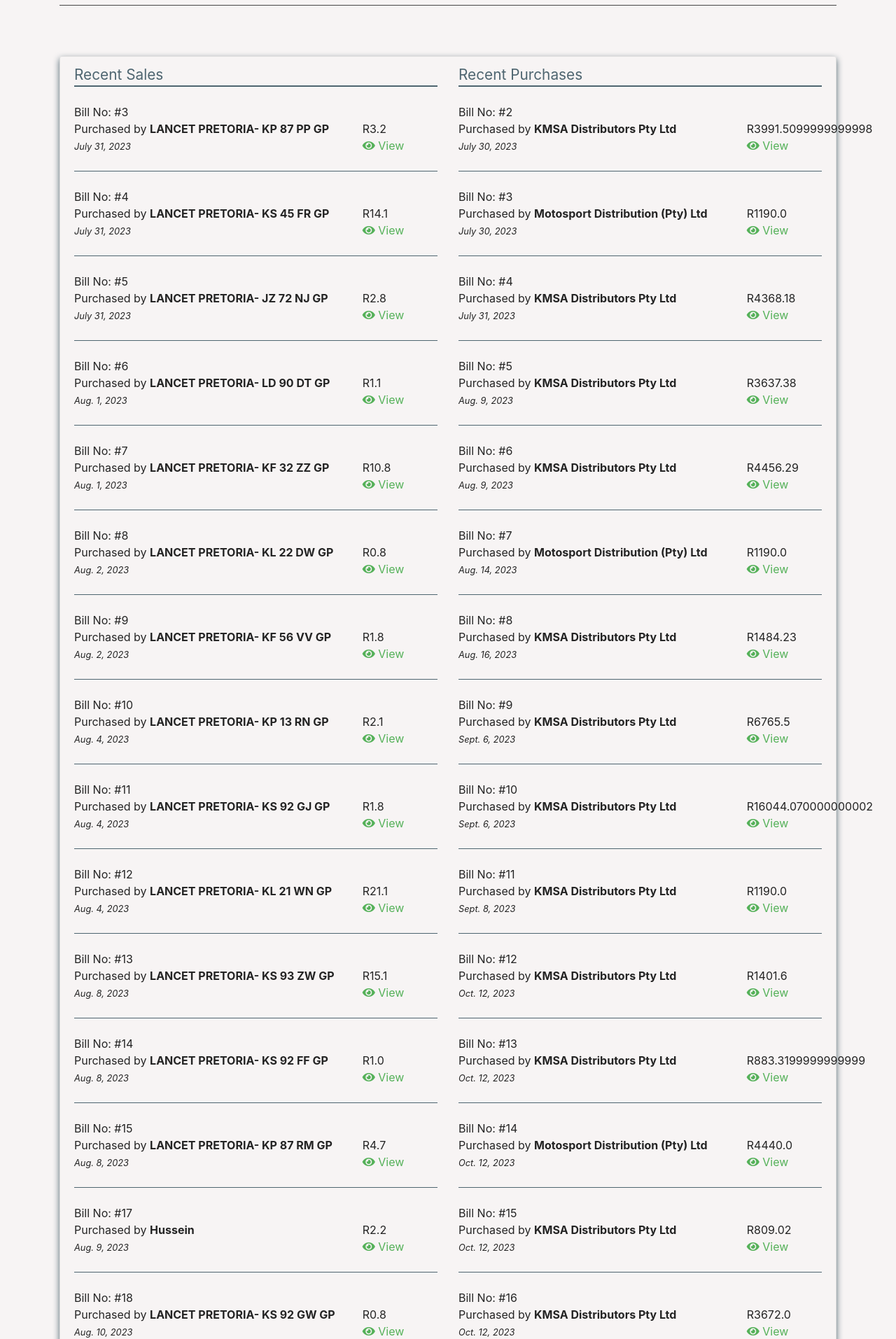
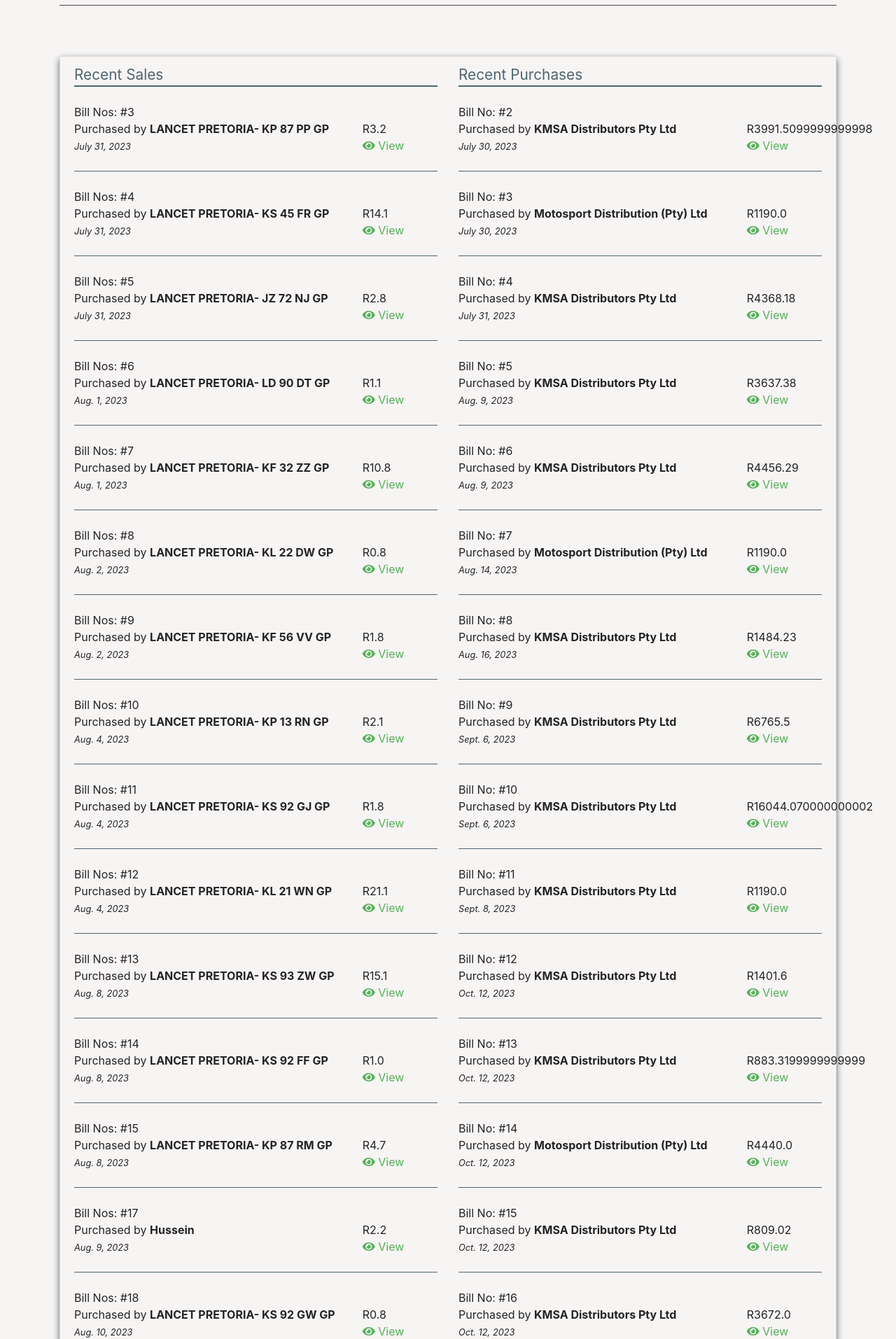
Before and after one commit to mmhussein13/stockit, a Django app: template homepage/templates/home.html in a window 1280 px wide. Shown: the part 65-1978 px from the top of the page at 70% size. Run offline with Django 3.2, Linux system fonts and the light colour scheme; data comes from the database, SQL or seed files in the repository; the template is opened without the code that fills it: values that come from a table or form of the project are taken from there, most other values are stand-ins (such as "Sample title", 1, 10 or a date in 2020); some libraries are stand-ins or nearby versions.

Commit message:
first commit

```diff
--- a/homepage/templates/home.html
+++ b/homepage/templates/home.html
@@ -45,7 +45,7 @@
                     {% endif %}
                     <div class="row">
                         <div class="col-md-9">
-                            Bill No: #{{ item.billno }} <br>
+                            Bill Nos: #{{ item.billno }} <br>
                             Purchased by <b>{{ item.name }}</b> <br>
                             <small><i>{{ item.time.date }}</i></small>
                         </div>
```
